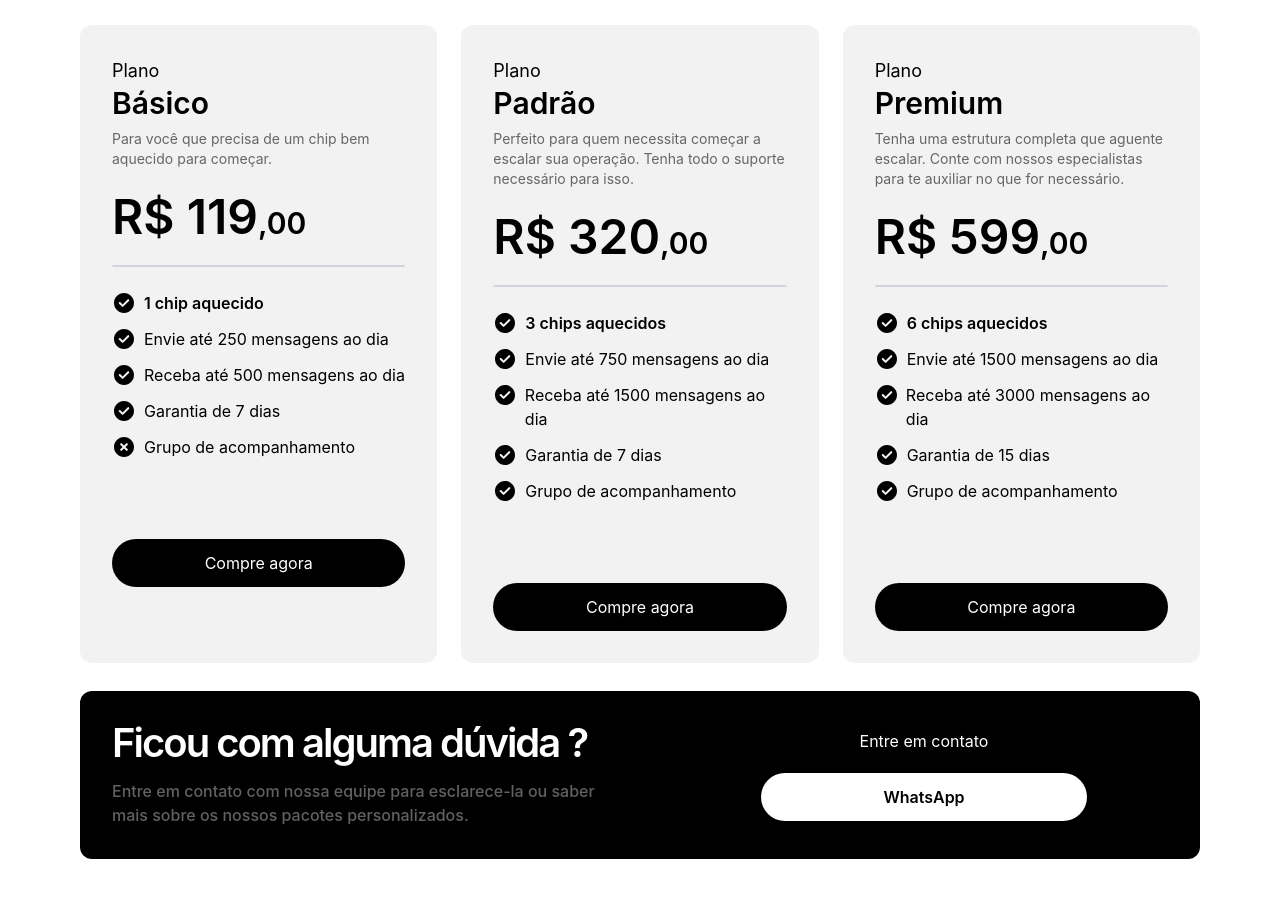
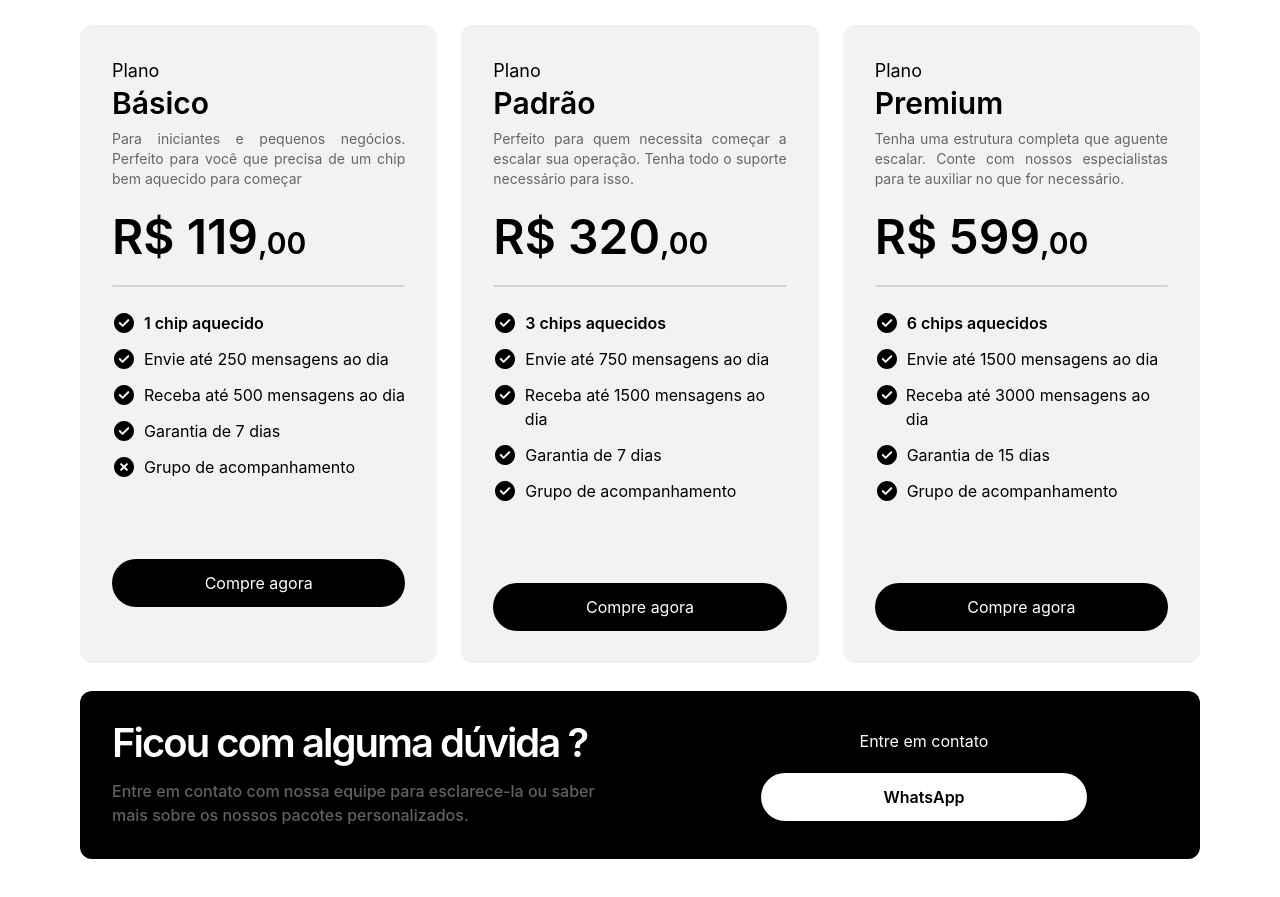
Before and after one commit to felipesantos5/Zapfy-Landing-Page, an Astro site: page / in a window 1280 px wide. Shown: the part 3240-4137 px from the top of the page. Built offline with nearby package versions, Linux system fonts and the light colour scheme; Astro itself is replaced by a stand-in of ours.

Commit message:
improviment: changing text

```diff
--- a/src/components/cardSell.astro
+++ b/src/components/cardSell.astro
@@ -21,7 +21,7 @@ const { title, price, negative, chipsList, description, msgSend, msgRecived, gua
       <h2 class="text-3xl font-semibold">{title}</h2>
     </div>
 
-    <p class="text-[#666666] text-sm">{description}</p>
+    <p class="text-[#666666] text-sm text-justify text-pretty">{description}</p>
   </div>
   <p class="text-5xl font-semibold">R$ {price}<span class="text-3xl">,00</span></p>
   <div class="flex flex-col gap-12">
--- a/src/components/layout/planesSec.astro
+++ b/src/components/layout/planesSec.astro
@@ -11,7 +11,7 @@ import CardSell from "@/components/cardSell.astro";
         <CardSell
           title="Básico"
           price="119"
-          description="Para você que precisa de um chip bem aquecido para começar."
+          description="Para iniciantes e pequenos negócios. Perfeito para você que precisa de um chip bem aquecido para começar"
           chipsList="1 chip aquecido"
           msgSend="Envie até 250 mensagens ao dia"
           msgRecived="Receba até 500 mensagens ao dia"
```
